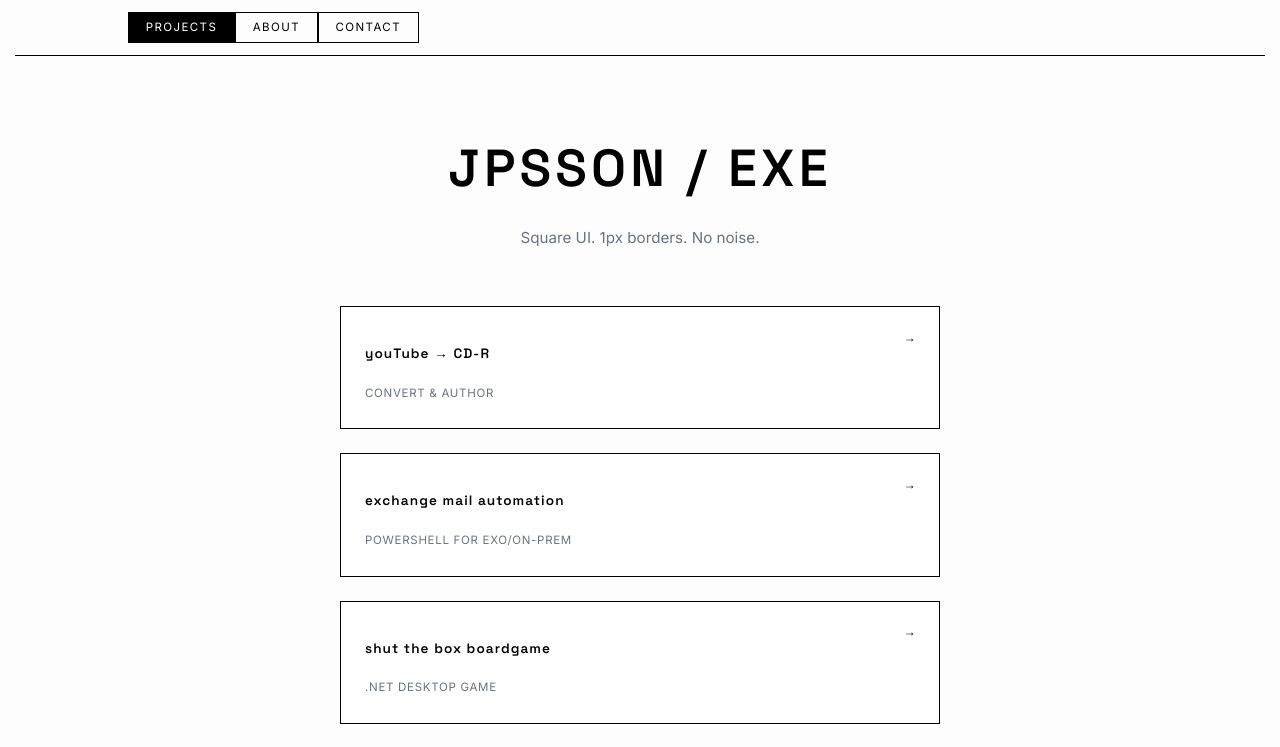
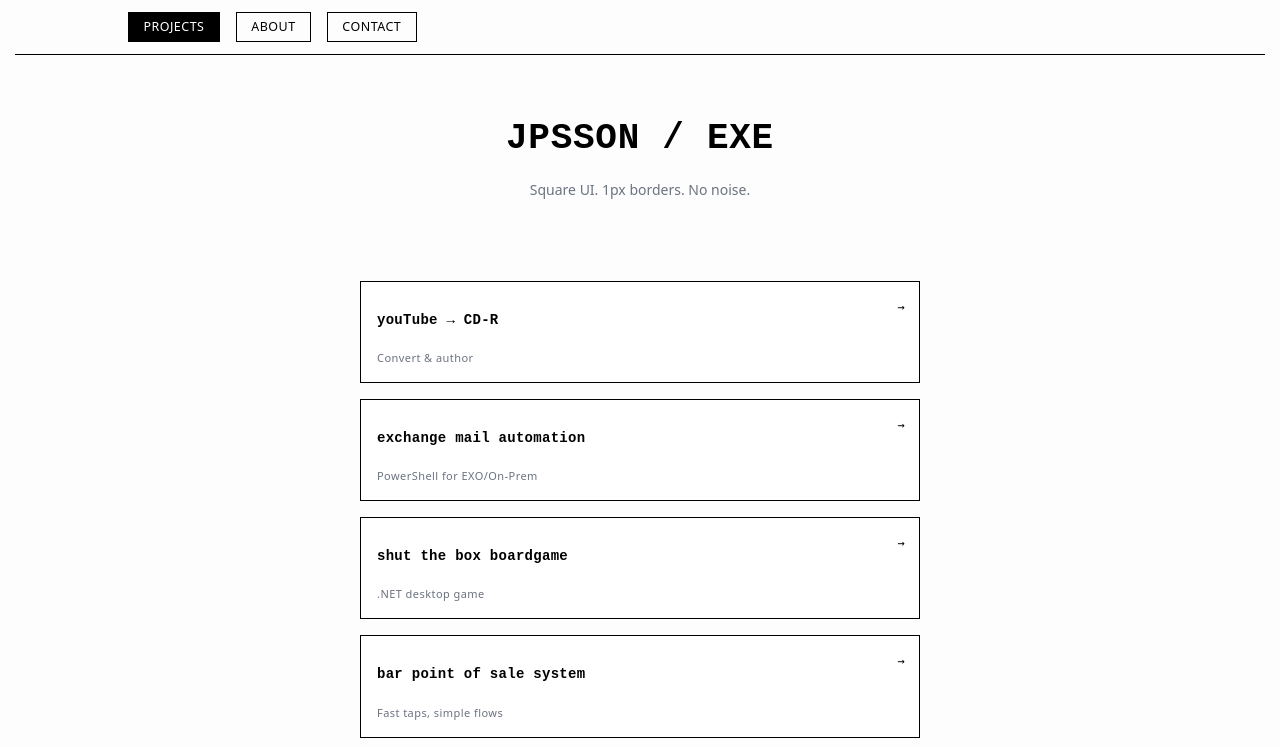
Before and after one commit to JPsson/jpsson, a React (Vite) app: page / in a window 1280 px wide. Shown: the top 747 px of the page. Built offline with nearby package versions, Linux system fonts and the light colour scheme.

Commit message:
fixes #2

```diff
--- a/src/App.tsx
+++ b/src/App.tsx
@@ -79,6 +79,19 @@ export default function App(){
         </section>
       </main>
 
+      <AnimatePresence>
+        {activeId && (
+          <motion.div
+            key="close-catch"
+            className="close-catcher"
+            initial={{ opacity: 0 }}
+            animate={{ opacity: 1 }}
+            exit={{ opacity: 0 }}
+            onClick={() => setActiveId(null)}
+          />
+        )}
+      </AnimatePresence>
+
       <footer className="site-footer">
         <div className="container">
           © {new Date().getFullYear()} JP • React + Framer Motion • Minimal mode
--- a/src/components/Header.tsx
+++ b/src/components/Header.tsx
@@ -3,13 +3,13 @@ type Section = "projects" | "about" | "contact"
 export function Header({ section, go }: { section: Section, go: (s: Section)=>void }){
   return (
     <header className="hd">
-      <div className="container" style={{paddingTop: '0.75rem', paddingBottom: '0.75rem', display:'flex', alignItems:'center', justifyContent:'space-between'}}>
-        <nav className="flex items-center gap-2">
+      <div className="container header-inner">
+        <nav className="header-nav">
           <button className="mini-btn" onClick={() => go("projects")} aria-current={section==="projects"}>PROJECTS</button>
           <button className="mini-btn" onClick={() => go("about")} aria-current={section==="about"}>ABOUT</button>
           <button className="mini-btn" onClick={() => go("contact")} aria-current={section==="contact"}>CONTACT</button>
         </nav>
-        <div />
+        <div className="header-spacer" aria-hidden="true" />
       </div>
     </header>
   )
--- a/src/components/PanelCard.tsx
+++ b/src/components/PanelCard.tsx
@@ -15,7 +15,7 @@ export function PanelCard({
     <motion.div
       key={item.id}
       layout
-      transition={{ layout: { duration: 0.24, ease: [0.2, 0.8, 0.2, 1] } }}
+      transition={{ layout: { duration: 0.20, ease: [0.2, 0.8, 0.2, 1] } }}
       onClick={() => { if (!isActive) { setActiveId(item.id); } }}
       ref={(el) => registerRef(item.id, el as HTMLElement | null)}
       className={`card${isActive ? ' expanded' : ''}`}
--- a/src/styles/global.css
+++ b/src/styles/global.css
@@ -1,256 +1,90 @@
-@import url('https://fonts.googleapis.com/css2?family=Inter:wght@400;500;600;700&family=Space+Grotesk:wght@500;600&display=swap');
+@import url('https://fonts.googleapis.com/css2?family=Press+Start+2P&display=swap');
 
-:root{
+:root {
   --bg: #fdfdfd;
   --ink: #000000;
   --muted: #6b7280;
   --border: #000000;
   --card-blur: 4px;
-  --font-body: "Inter", "Segoe UI", Roboto, "Helvetica Neue", Arial, sans-serif;
-  --font-heading: "Space Grotesk", "Inter", "Segoe UI", sans-serif;
 }
 
-html{ scrollbar-gutter: stable both-edges; }
+html {
+  scrollbar-gutter: stable both-edges;
+}
 
-body{
-  font-family: var(--font-body);
+body {
+  margin: 0;
+  min-height: 100vh;
+  background: var(--bg);
   color: var(--ink);
-  background: var(--bg);
-  margin: 0;
+  font-family: ui-sans-serif, system-ui, -apple-system, "Segoe UI", Roboto, Arial, "Noto Sans", "Helvetica Neue", sans-serif;
   line-height: 1.55;
 }
 
-.app-shell{
-  position: relative;
-  min-height: 100vh;
+button,
+a,
+p {
+  font-family: inherit;
 }
 
-button, a{
-  font-family: inherit;
-  color: inherit;
+h1,
+h2,
+h3,
+h4 {
+  font-family: monospace, "SFMono-Regular", Menlo, Monaco, Consolas, "Liberation Mono", "Courier New", monospace;
+  font-weight: 700;
+  letter-spacing: 0.02em;
 }
 
-h1, h2, h3, h4{
-  font-family: var(--font-heading);
-  font-weight: 600;
-  letter-spacing: 0.08em;
-}
-
-p{ margin: 0; }
-
-.text-muted{ color: var(--muted); }
-
-.container{
-  max-width: 64rem;
-  margin: 0 auto;
-  padding: 0 1.5rem;
-}
-
-main.main-content{
-  padding-bottom: 4rem;
-}
-
-.hero{
-  padding: 4.5rem 0 3.5rem;
-  text-align: center;
-}
-
-.hero h1{
-  font-size: clamp(2.2rem, 5vw, 3.25rem);
+p {
   margin: 0;
 }
 
-.hero p{
-  margin-top: 1.1rem;
-  font-size: 0.95rem;
-}
-
-.cards-section{
-  padding-bottom: 4rem;
-}
-
-.cards{
-  contain: layout paint;
-  display: grid;
-  gap: 1.25rem;
-  margin: 0 auto;
-  width: min(100%, 37.5rem);
-}
-
-@media (min-width: 768px){
-  .cards{
-    gap: 1.5rem;
-  }
-}
-
-.cards[data-active="true"] .card:not(.expanded){
-  filter: blur(var(--card-blur));
-}
-
-.card{
-  border: 1px solid var(--border);
-  border-radius: 0;
-  background: #fff;
-  padding: 1.4rem 1.5rem 1.6rem;
-  position: relative;
-  transition: background-color 0.15s ease;
-  user-select: none;
-  cursor: pointer;
-  display: flex;
-  flex-direction: column;
-  gap: 1.5rem;
-}
-
-.card:hover{ background: #f7f7f7; }
-
-.card.expanded{
-  background: #fff;
-  user-select: text;
-  cursor: default;
-  z-index: 30;
-}
-
-.card-header{
-  display: flex;
-  flex-direction: column;
-  gap: 0.45rem;
-}
-
-.card-title{
-  font-size: 0.85rem;
-  letter-spacing: 0.08em;
-}
-
-.card-subtitle{
-  font-size: 0.72rem;
-  color: var(--muted);
-  letter-spacing: 0.06em;
-  text-transform: uppercase;
-}
-
-.card-toggle{
-  position: absolute;
-  right: 1.4rem;
-  top: 1.35rem;
-  font-size: 0.75rem;
-  letter-spacing: 0.08em;
-}
-
-.card-body{
-  display: none;
-  margin-top: 0.25rem;
-  font-size: 0.9rem;
-}
-
-.card.expanded .card-body{
-  display: block;
-}
-
-.expanded-content{
-  display: flex;
-  flex-direction: column;
-  gap: 1.75rem;
-}
-
-.expanded-content p,
-.expanded-content li{
-  font-size: 0.92rem;
-  line-height: 1.6;
-}
-
-.expanded-content ul{
-  margin: 0;
-  padding-left: 1.2rem;
-}
-
-.expanded-content ul li{
-  margin-bottom: 0.35rem;
+.text-muted {
   color: var(--muted);
 }
 
-.stack{
-  display: flex;
-  flex-direction: column;
-  gap: 1.15rem;
+.app-shell {
+  position: relative;
+  min-height: 100vh;
+  background: var(--bg);
 }
 
-.muted-list{
-  list-style: disc;
-  padding-left: 1.25rem;
-  margin: 0;
-  color: var(--muted);
-}
-
-.muted-list li{
-  margin-bottom: 0.35rem;
-}
-
-.info-grid{
-  display: grid;
-  gap: 1rem;
-  grid-template-columns: repeat(auto-fit, minmax(14rem, 1fr));
-}
-
-.info-card{
-  border: 1px solid var(--border);
-  padding: 1rem;
-  background: #fafafa;
-}
-
-.info-card h4{
-  font-size: 0.72rem;
-  letter-spacing: 0.12em;
-  margin: 0 0 0.35rem;
-  text-transform: uppercase;
-}
-
-.info-card p{
-  font-size: 0.78rem;
-  color: var(--muted);
-  margin: 0;
+.container {
+  max-width: 64rem;
+  margin: 0 auto;
+  padding: 0 1rem;
 }
 
 /* Header */
-.hd{
+.hd {
   position: sticky;
   top: 0;
   z-index: 20;
+  border-bottom: 1px solid var(--border);
   background: var(--bg);
-  border-bottom: 1px solid var(--border);
 }
 
-.header-inner{
+.header-inner {
   display: flex;
   align-items: center;
   justify-content: space-between;
-  padding: 1.1rem 0;
+  padding: .75rem 0;
 }
 
-.header-nav{
+.header-nav {
   display: flex;
   align-items: center;
-  gap: 0.75rem;
+  gap: 1rem;
 }
 
-.header-actions{
-  display: flex;
-  align-items: center;
-  gap: 0.5rem;
-  min-width: 2.5rem;
-  justify-content: flex-end;
-}
-
-.header-actions span{
-  display: block;
-  width: 0.65rem;
-  height: 0.65rem;
-  border: 1px solid var(--border);
-  border-radius: 50%;
-  background: transparent;
+.header-spacer {
+  width: 2rem;
+  height: 1px;
 }
 
 /* Buttons */
-.mini-btn{
+.mini-btn {
   position: relative;
   display: inline-flex;
   align-items: center;
@@ -260,10 +94,10 @@ main.main-content{
   user-select: none;
   cursor: pointer;
   border: 1px solid var(--border);
-  padding: 0.55rem 1.05rem;
-  font-size: 0.72rem;
+  padding: 0.5rem 0.9rem;
+  font-size: 0.78rem;
   line-height: 1;
-  letter-spacing: 0.12em;
+  letter-spacing: 0.04em;
   text-transform: uppercase;
   color: var(--ink);
   background: transparent;
@@ -271,47 +105,224 @@ main.main-content{
   overflow: hidden;
 }
 
-.mini-btn::after{
+.mini-btn::after {
   content: "";
   position: absolute;
   inset: 0;
   background: #000;
   opacity: 0;
-  transition: opacity 0.12s linear;
+  transition: opacity 0.1s linear;
   z-index: -1;
   pointer-events: none;
 }
 
 .mini-btn:hover::after,
-.mini-btn:focus-visible::after{ opacity: 1; }
+.mini-btn:focus-visible::after {
+  opacity: 1;
+}
 
 .mini-btn:hover,
-.mini-btn:focus-visible{
+.mini-btn:focus-visible {
   color: transparent;
   border-color: var(--border);
   background: #000;
 }
 
-.mini-btn[aria-current="true"]{
+.mini-btn[aria-current="true"] {
   color: #fff;
   border-color: var(--border);
   background: #000;
 }
 
-.mini-btn[aria-current="true"]::after{ opacity: 1; }
+.mini-btn[aria-current="true"]::after {
+  opacity: 1;
+}
 
-.mini-btn > *{ position: relative; z-index: 1; }
+.mini-btn > * {
+  position: relative;
+  z-index: 1;
+}
 
-.mini-btn-group{
+.mini-btn-group {
   display: flex;
   flex-wrap: wrap;
   gap: 0.5rem;
 }
 
-.site-footer{
+.stack {
+  display: flex;
+  flex-direction: column;
+  gap: 1rem;
+}
+
+.muted-list {
+  list-style: disc;
+  padding-left: 1.25rem;
+  margin: 0;
+  color: var(--muted);
+}
+
+.muted-list li {
+  margin-bottom: 0.35rem;
+}
+
+/* Main layout */
+main.main-content {
+  padding-bottom: 4rem;
+}
+
+.hero {
+  padding: 3.5rem 0 5rem;
+  text-align: center;
+}
+
+.hero h1 {
+  margin: 0;
+  font-size: clamp(1.875rem, 4vw, 2.25rem);
+}
+
+.hero p {
+  margin-top: 0.75rem;
+  font-size: 0.875rem;
+}
+
+.cards-section {
+  padding-bottom: 4rem;
+}
+
+.cards {
+  contain: layout paint;
+  display: grid;
+  gap: 0.75rem;
+  margin: 0 auto;
+  justify-content: center;
+  grid-template-columns: min(100%, 35rem);
+}
+
+@media (min-width: 640px) {
+  .cards {
+    gap: 1rem;
+  }
+}
+
+.cards[data-active="true"] .card:not(.expanded) {
+  filter: blur(var(--card-blur));
+}
+
+.card {
+  position: relative;
+  border: 1px solid var(--border);
+  border-radius: 0;
+  background: #fff;
+  padding: 1rem;
+  transition: background-color 0.15s ease;
+  cursor: pointer;
+  user-select: none;
+}
+
+.card:hover {
+  background: #f7f7f7;
+}
+
+.card.expanded {
+  background: #fff;
+  cursor: default;
+  user-select: text;
+  z-index: 30;
+}
+
+.card-header {
+  display: flex;
+  flex-direction: column;
+  gap: 0.35rem;
+}
+
+.card-title {
+  font-size: 0.875rem;
+  line-height: 1.25;
+}
+
+.card-subtitle {
+  font-size: 0.6875rem;
+  color: var(--muted);
+  letter-spacing: 0.04em;
+}
+
+.card-toggle {
+  position: absolute;
+  right: 0.9rem;
+  top: 0.85rem;
+  font-family: "Press Start 2P", "SFMono-Regular", Menlo, Monaco, Consolas, "Liberation Mono", "Courier New", monospace;
+  font-size: 0.75rem;
+}
+
+.card-body {
+  display: none;
+  margin-top: 1rem;
+  font-size: 0.875rem;
+  color: var(--ink);
+}
+
+.card.expanded .card-body {
+  display: block;
+}
+
+.expanded-content {
+  display: grid;
+  gap: 1.5rem;
+}
+
+.expanded-content p,
+.expanded-content li {
+  font-size: 0.875rem;
+  line-height: 1.6;
+}
+
+.expanded-content ul {
+  margin: 0;
+  padding-left: 1.25rem;
+}
+
+.expanded-content ul li {
+  margin-bottom: 0.35rem;
+  color: var(--muted);
+}
+
+.info-grid {
+  display: grid;
+  gap: 1rem;
+  grid-template-columns: repeat(auto-fit, minmax(14rem, 1fr));
+  margin-top: 1.5rem;
+}
+
+.info-card {
+  border: 1px solid var(--border);
+  padding: 0.7rem;
+  background: #fafafa;
+}
+
+.info-card h4 {
+  margin: 0 0 0.5rem;
+  font-size: 0.75rem;
+  text-transform: uppercase;
+}
+
+.info-card p {
+  margin: 0;
+  font-size: 0.8125rem;
+  color: var(--muted);
+}
+
+.site-footer {
   border-top: 1px solid var(--border);
   text-align: center;
-  padding: 2.75rem 1rem;
+  padding: 2.5rem 1rem;
   font-size: 0.75rem;
   color: var(--muted);
 }
+
+.close-catcher {
+  position: fixed;
+  inset: 0;
+  z-index: 10;
+}
--- a/vite.config.ts
+++ b/vite.config.ts
@@ -3,4 +3,10 @@ import react from '@vitejs/plugin-react'
 
 export default defineConfig({
   plugins: [react()],
+  server: {
+    watch: {
+      usePolling: true,
+      interval: 100,
+    },
+  },
 })
```
